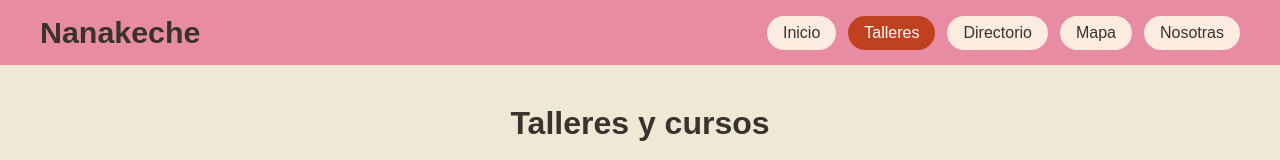
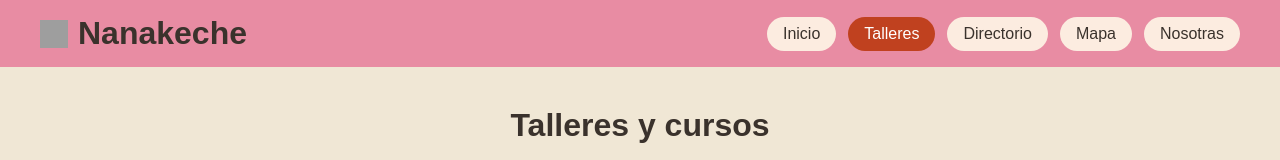
Before and after one commit to Neverkusen/nanakeche-web, a plain HTML site: page src/pages/talleres.html in a window 1280 px wide. Shown: the top 160 px of the page. Drawn offline with Linux system fonts and the light colour scheme; grey boxes are pictures that could not be loaded; a script that the page names is missing.

Commit message:
Logo en users view

```diff
--- a/src/css/styles.css
+++ b/src/css/styles.css
@@ -37,8 +37,14 @@ body {
 }
 
 .logo {
-  font-size: 1.9rem;
-  font-weight: 600;
+  display: flex;
+  align-items: center;
+  gap: 10px;
+}
+
+.logo img {
+  width: 28px;
+  height: 28px;
 }
 
 .nav-links {
--- a/src/pages/talleres.html
+++ b/src/pages/talleres.html
@@ -16,8 +16,10 @@
 <!-- NAV UNIFICADO -->
 <header class="navbar">
   <div class="container">
-    <h1 class="logo">Nanakeche</h1>
-
+    <div  class="logo">
+      <img src="../Assets/Nanakeche_logo_Sn_fondo.png" alt="Logo" href="../index.html">
+      <h1 class="nanakeche">Nanakeche</h1>
+    </div>
     <nav>
       <ul class="nav-links">
         <li><a href="../index.html">Inicio</a></li>
```
Also changed, not shown: src/index.html (+4 -2 lines), src/pages/about.html (+4 -2 lines), src/pages/directorio.html (+4 -2 lines).
